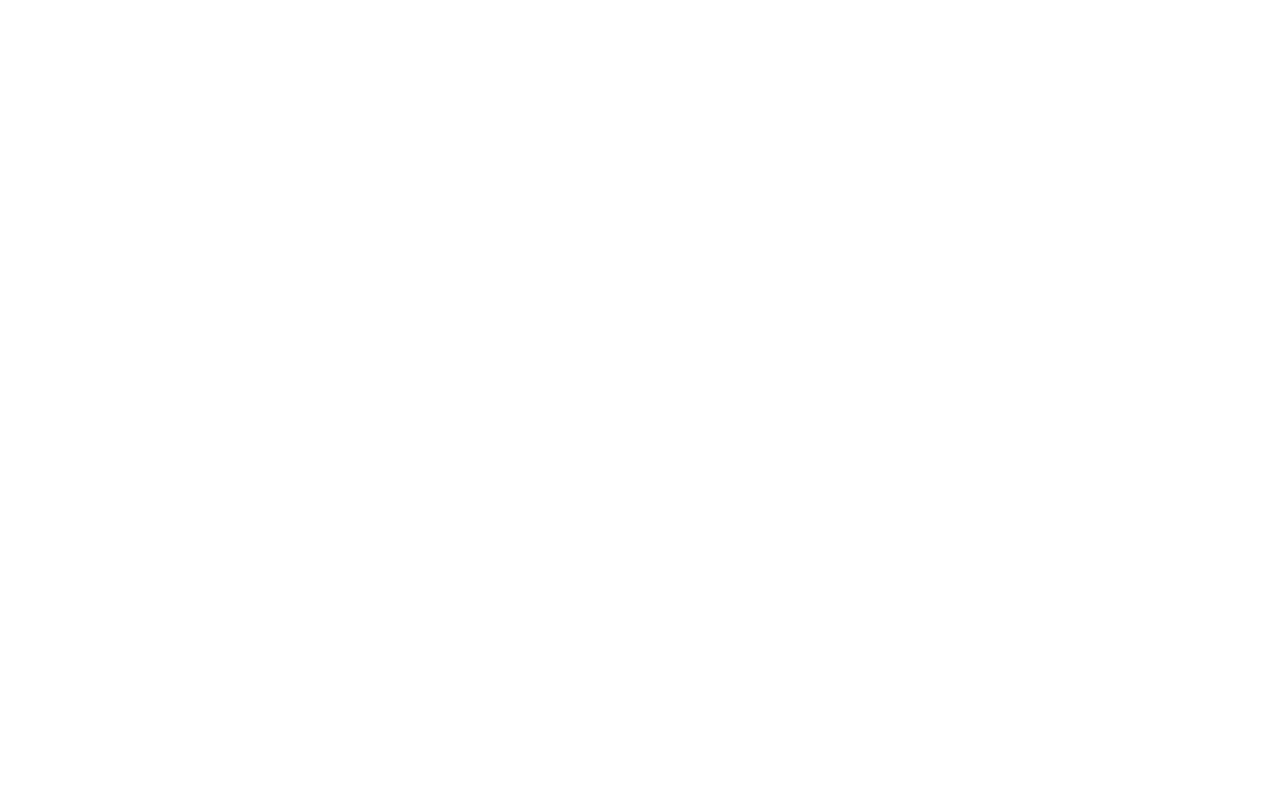
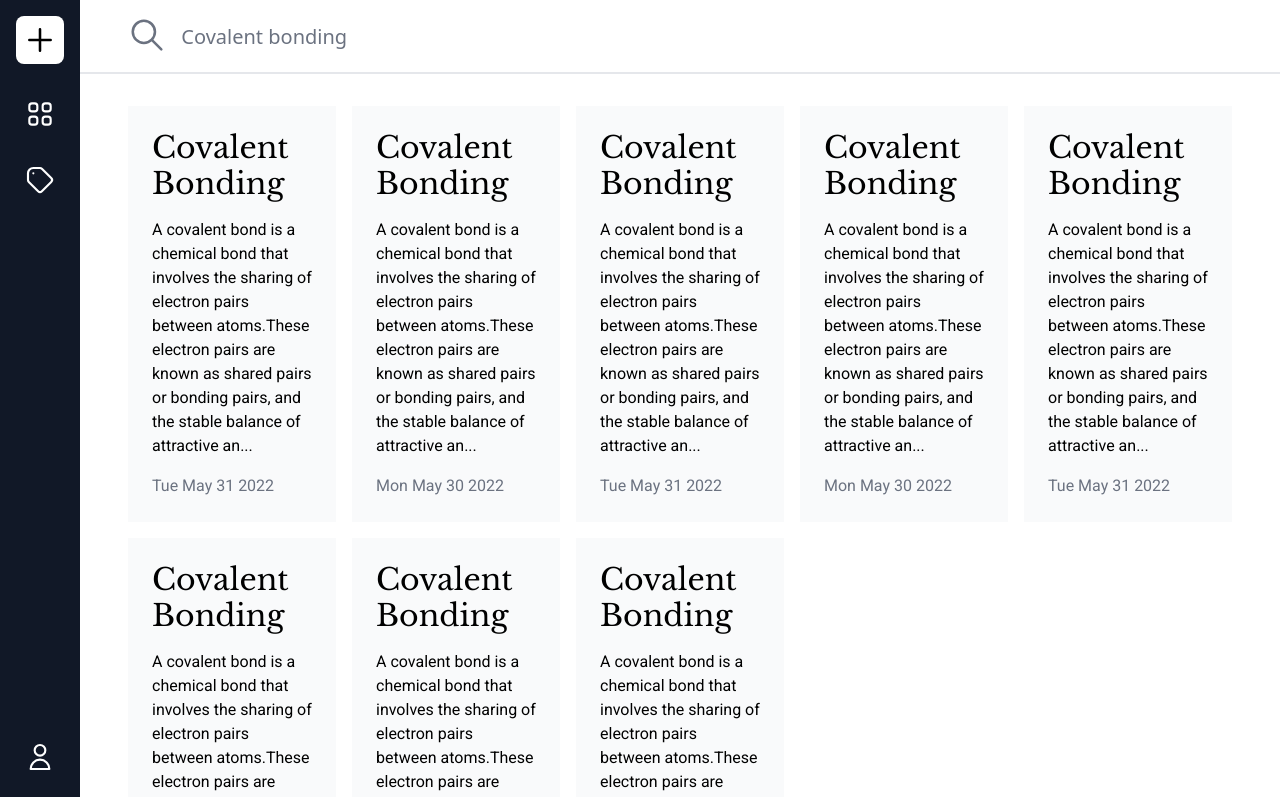
Before and after one commit to kakalition/writo, a React (Vite) app in the folder frontend/: page /app in a window 1280 px wide. Before the commit this address had no page. Shown: the top 797 px of the page. Built offline with nearby package versions, Linux system fonts and the light colour scheme.

Commit message:
Migrate NoteListPage and its components to use TailwindCSS

```diff
--- a/frontend/src/common-component/icons/GridIcon.tsx
+++ b/frontend/src/common-component/icons/GridIcon.tsx
@@ -4,7 +4,6 @@
       xmlns="http://www.w3.org/2000/svg"
       fill="none"
       viewBox="0 0 24 24"
-      stroke="currentColor"
     >
       <path
         strokeLinecap="round"
--- a/frontend/src/common-component/icons/SearchIcon.tsx
+++ b/frontend/src/common-component/icons/SearchIcon.tsx
@@ -4,7 +4,6 @@
       xmlns="http://www.w3.org/2000/svg"
       fill="none"
       viewBox="0 0 24 24"
-      stroke="currentColor"
     >
       <path
         strokeLinecap="round"
--- a/frontend/src/common-component/icons/TagIcon.tsx
+++ b/frontend/src/common-component/icons/TagIcon.tsx
@@ -4,7 +4,6 @@
       xmlns="http://www.w3.org/2000/svg"
       fill="none"
       viewBox="0 0 24 24"
-      stroke="currentColor"
     >
       <path
         strokeLinecap="round"
--- a/frontend/src/features/app/note-list/NoteListPage.tsx
+++ b/frontend/src/features/app/note-list/NoteListPage.tsx
@@ -1,11 +1,8 @@
-/* import { Form } from 'react-bootstrap';
-import { createUseStyles } from 'react-jss';
 import GridIcon from '../../../common-component/icons/GridIcon';
 import PlusIcon from '../../../common-component/icons/PlusIcon';
 import SearchIcon from '../../../common-component/icons/SearchIcon';
 import TagIcon from '../../../common-component/icons/TagIcon';
 import UserIcon from '../../../common-component/icons/UserIcon';
-import { BackgroundStyles, FontStyles, SpacerStyles } from '../../../common-component/JSSUtilities';
 import { NoteType } from '../typedefs/NoteType';
 import NoteTileComponent from './components/NoteTileComponent';
 
@@ -84,131 +81,58 @@
   },
 ];
 
-const NoteListStyles = createUseStyles({
-  pageClass: {
-  },
-  navbarClass: {
-    padding: '0.5rem',
-  },
-  iconClass: {
-    width: '2rem',
-    height: '2rem',
-    color: 'white',
-    strokeWidth: '2px',
-    margin: '0.5rem',
-  },
-  searchIconClass: {
-    width: '2rem',
-    height: '2rem',
-    color: 'gray',
-    strokeWidth: '2px',
-    margin: '0.5rem',
-  },
-  ctaIconClass: {
-    display: 'flex',
-    alignItems: 'center',
-    justifyContent: 'center',
-    width: '3rem',
-    height: '3rem',
-    padding: '0.5rem',
-    margin: '0.5rem',
-    backgroundColor: 'white',
-    borderRadius: '0.8rem',
-    color: 'black',
-    strokeWidth: '0.1rem',
-  },
-  searchbarClass: {
-    padding: '1rem 3rem 1rem 3rem',
-    borderTop: '1px solid transparent',
-    borderBottom: '1px solid gray',
-  },
-  searchbarInputClass: {
-    width: '100%',
-    height: '100%',
-    color: 'gray',
-    fontSize: '1.5rem',
-    outlineColor: 'transparent',
-    borderColor: 'transparent',
-    '&:focus': {
-      color: 'gray',
-      outlineColor: 'transparent',
-      borderColor: 'transparent',
-      boxShadow: 'none',
-    },
-  },
-});
-
 function AppNavbar() {
-  const noteListStyles = NoteListStyles();
-  const fontStyles = FontStyles();
-  const spacerStyles = SpacerStyles();
-  const backgroundStyles = BackgroundStyles();
+  const iconClass = 'w-8 h-8 stroke-white stroke-[0.1rem]';
 
   return (
-    <div id="navbar" className={`d-flex flex-column justify-content-start align-items-center vh-100 ${noteListStyles.navbarClass} ${backgroundStyles.bgDark}`}>
-      <div className={noteListStyles.ctaIconClass}><PlusIcon /></div>
-      <div className={spacerStyles.h2} />
-      <div className={noteListStyles.iconClass}><GridIcon /></div>
-      <div className={spacerStyles.h2} />
-      <div className={noteListStyles.iconClass}><TagIcon /></div>
-      <div className="h-75" />
-      <div className={`${noteListStyles.iconClass}`}><UserIcon /></div>
-      <div className={spacerStyles.h1} />
+    <div id="navbar" className="flex flex-col justify-start items-center p-4 h-full bg-gray-900">
+      <div className="p-2 w-12 h-12 bg-white rounded-lg stroke-gray-900 stroke-[0.12rem]"><PlusIcon /></div>
+      <div className="h-12" />
+      <div className={iconClass}><GridIcon /></div>
+      <div className="h-12" />
+      <div className={iconClass}><TagIcon /></div>
+      <div className="h-full" />
+      <div className={iconClass}><UserIcon /></div>
+      <div className="h-4" />
     </div>
   );
 }
 
 function SearchbarComponent() {
-  const noteListStyles = NoteListStyles();
-  const fontStyles = FontStyles();
-  const spacerStyles = SpacerStyles();
-  const backgroundStyles = BackgroundStyles();
+  const iconClass = 'w-10 h-10 stroke-gray-500 stroke-[0.1rem]';
 
   return (
-    <div id="searchbar" className={`d-flex flex-row w-100 align-items-center justify-content-start ${noteListStyles.searchbarClass}`}>
-      <div className={`${noteListStyles.searchIconClass}`}><SearchIcon /></div>
-      <div style={{ width: '1rem' }} />
-      <div className="w-100 h-100">
-        <Form className="h-100">
-          <Form.Group controlId="search" className="h-100">
-            <Form.Control
-              className={`${fontStyles.roboto} ${noteListStyles.searchbarInputClass} h-100`}
-              id="search-query"
-              name="search-query"
-              placeholder="Covalent Bonding"
-            />
-          </Form.Group>
-        </Form>
-      </div>
+    <div id="searchbar" className="flex flex-row justify-start items-center py-4 px-12 w-full border-b-2 border-b-gray-200">
+      <div className={iconClass}><SearchIcon /></div>
+      <div className="w-4" />
+      <form className="w-full h-full">
+        <input
+          aria-label="search query"
+          id="query"
+          className="w-full h-full text-xl text-gray-500 placeholder:text-gray-500 focus:outline-0"
+          type="text"
+          name="query"
+          placeholder="Covalent bonding"
+        />
+      </form>
     </div>
   );
 }
 
 export default function NoteListPage() {
-  const noteListStyles = NoteListStyles();
-  const fontStyles = FontStyles();
-  const spacerStyles = SpacerStyles();
-  const backgroundStyles = BackgroundStyles();
-
   const generatedComponent = dummyData.map(
     (data) => <NoteTileComponent key={data.timestamp} noteType={data} />,
   );
 
   return (
-    <div id="page-container" className="d-flex flex-row vh-100 vw-100">
+    <div id="page-container" className="flex flex-row w-screen h-screen">
       <AppNavbar />
-      <div id="app-content" className="d-flex flex-column w-100 h-100">
+      <div id="app-content" className="flex flex-col w-full h-full">
         <SearchbarComponent />
-        <div style={{
-          width: '100%',
-          padding: '3rem 3rem 3rem 3rem',
-          display: 'grid',
-          gridTemplateColumns: 'repeat(4, minmax(0, 1fr))',
-          gap: '2rem',
-        }}
-        />
+        <div className="grid grid-cols-5 gap-4 p-8 px-12 w-full">
+          {generatedComponent}
+        </div>
       </div>
     </div>
   );
 }
- */
--- a/frontend/src/features/app/note-list/components/NoteTileComponent.tsx
+++ b/frontend/src/features/app/note-list/components/NoteTileComponent.tsx
@@ -1,4 +1,3 @@
-/* import { BackgroundStyles, FontStyles, SpacerStyles } from '../../../../common-component/JSSUtilities';
 import { NoteType } from '../../typedefs/NoteType';
 
 type Params = {
@@ -6,48 +5,19 @@
 };
 
 export default function NoteTileComponent({ noteType }: Params) {
-  const fontStyles = FontStyles();
-  const spacerStyles = SpacerStyles();
-  const backgroundStyles = BackgroundStyles();
-
   return (
-    <div
-      className="d-flex flex-column bg-light"
-    >
-      <h2
-        className={`${fontStyles.libreBaskerville}`}
-        style={{
-          width: '100%',
-          fontSize: '2.3rem',
-          color: 'black',
-        }}
-      >
+    <div className="flex flex-col p-6 bg-gray-50">
+      <h2 className="w-full text-3xl text-black font-libre-baskerville">
         {noteType.title}
       </h2>
-      <div style={{ height: '1rem' }} />
-      <p
-        className={`${fontStyles.roboto}`}
-        style={{
-          width: '100%',
-          fontSize: '1.3rem',
-          color: 'black',
-          fontWeight: 300,
-        }}
-      >
+      <div className="h-4" />
+      <p className="w-full text-base text-black font-roboto">
         {noteType.body}
       </p>
-      <div style={{ height: '1rem' }} />
-      <p
-        className={`${fontStyles.roboto}`}
-        style={{
-          width: '100%',
-          fontSize: '1.2rem',
-          color: 'gray',
-        }}
-      >
+      <div className="h-4" />
+      <p className="w-full text-base text-gray-500 font-roboto">
         {(new Date(noteType.timestamp).toDateString())}
       </p>
     </div>
   );
 }
- */
--- a/frontend/src/main.tsx
+++ b/frontend/src/main.tsx
@@ -2,6 +2,7 @@
 import React, { useEffect } from 'react';
 import ReactDOM from 'react-dom/client';
 import { BrowserRouter, Route, Routes } from 'react-router-dom';
+import NoteListPage from './features/app/note-list/NoteListPage';
 import HomePage from './features/homepage/HomePage';
 import LoginPage from './features/login/LoginPage';
 import RegisterPage from './features/register/RegisterPage';
@@ -28,7 +29,7 @@
         <Route path="/logout" element={<Logout />} />
         <Route path="/login" element={<LoginPage />} />
         <Route path="/register" element={<RegisterPage />} />
-        {/*         <Route path="/app" element={<NoteListPage />} /> */}
+        <Route path="/app" element={<NoteListPage />} />
       </Routes>
     </BrowserRouter>
   </React.StrictMode>,
```
